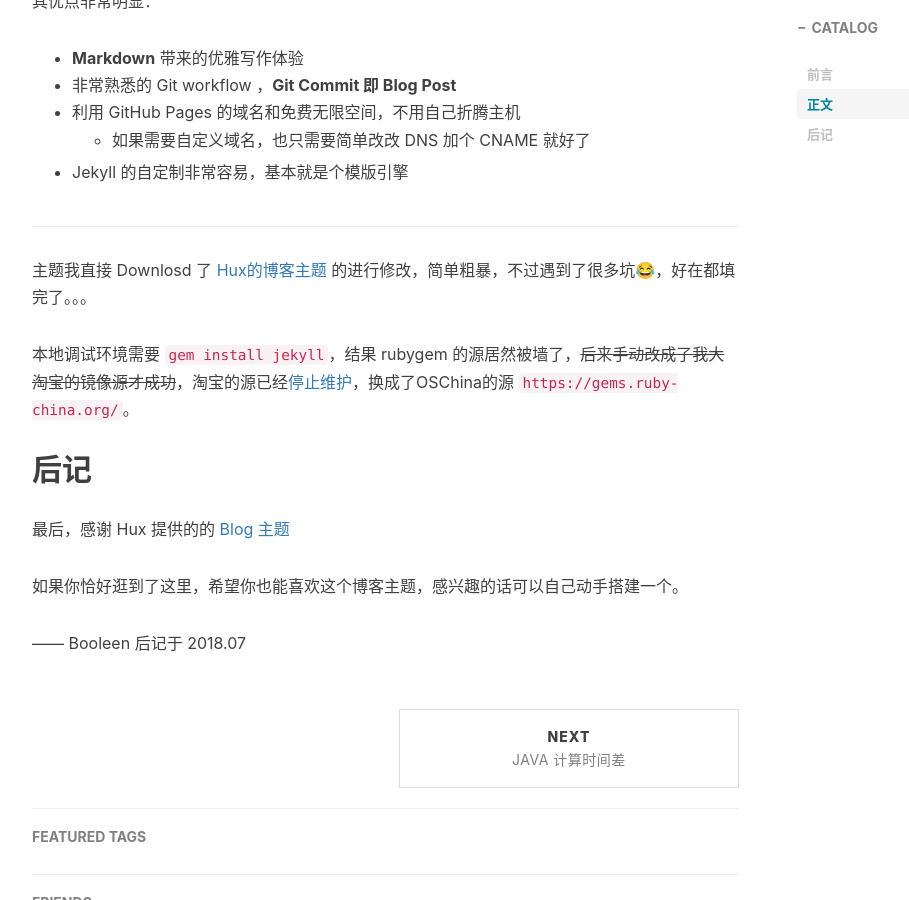
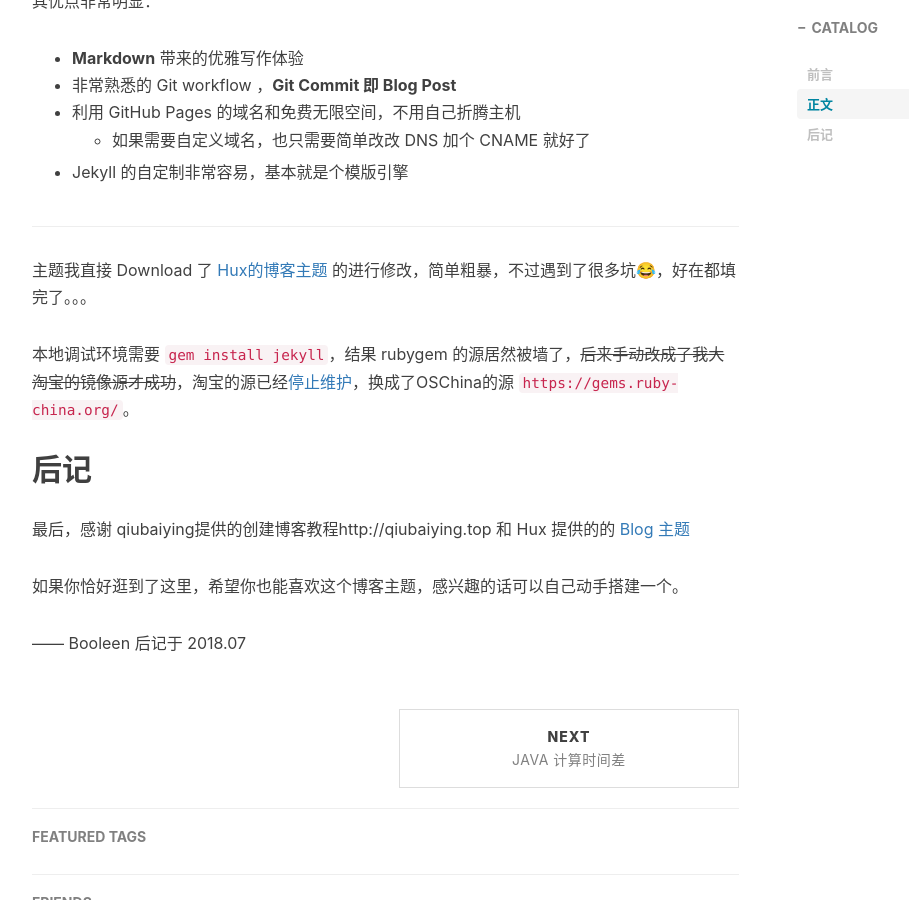
Before and after one commit to zhenghuilin/Blog, a Jekyll site: the page built from _posts/2018-07-07-Hello-2018.md, in a window 1280 px wide and 900 px high, scrolled down 948 px. Shown: the whole window, without its empty margins (233-1142 px from the left). Built offline with Jekyll 4.4.1, drawn with Linux system fonts in a browser that asks for light colours; nearby versions of some CDN libraries; comment, search, counter and statistics services are not loaded.

Commit message:
08/01修改hello2018

```diff
--- a/_posts/2018-07-07-Hello-2018.md
+++ b/_posts/2018-07-07-Hello-2018.md
@@ -36,14 +36,14 @@ Booleen 的 Blog 就这么开通了。
 ---
 
 
-主题我直接 Downlosd 了 [Hux的博客主题](https://huangxuan.me/) 的进行修改，简单粗暴，不过遇到了很多坑😂，好在都填完了。。。
+主题我直接 Download 了 [Hux的博客主题](https://huangxuan.me/) 的进行修改，简单粗暴，不过遇到了很多坑😂，好在都填完了。。。
 
 本地调试环境需要 `gem install jekyll`，结果 rubygem 的源居然被墙了，~~后来手动改成了我大淘宝的镜像源才成功~~，淘宝的源已经[停止维护](https://gems.ruby-china.org/)，换成了OSChina的源 `https://gems.ruby-china.org/`。
 
 
 ## 后记
 
-最后，感谢 Hux 提供的的 [Blog 主题](https://github.com/Huxpro/huxpro.github.io)
+最后，感谢 qiubaiying提供的创建博客教程http://qiubaiying.top 和 Hux 提供的的 [Blog 主题](https://github.com/Huxpro/huxpro.github.io)
 
 如果你恰好逛到了这里，希望你也能喜欢这个博客主题，感兴趣的话可以自己动手搭建一个。
 
```
